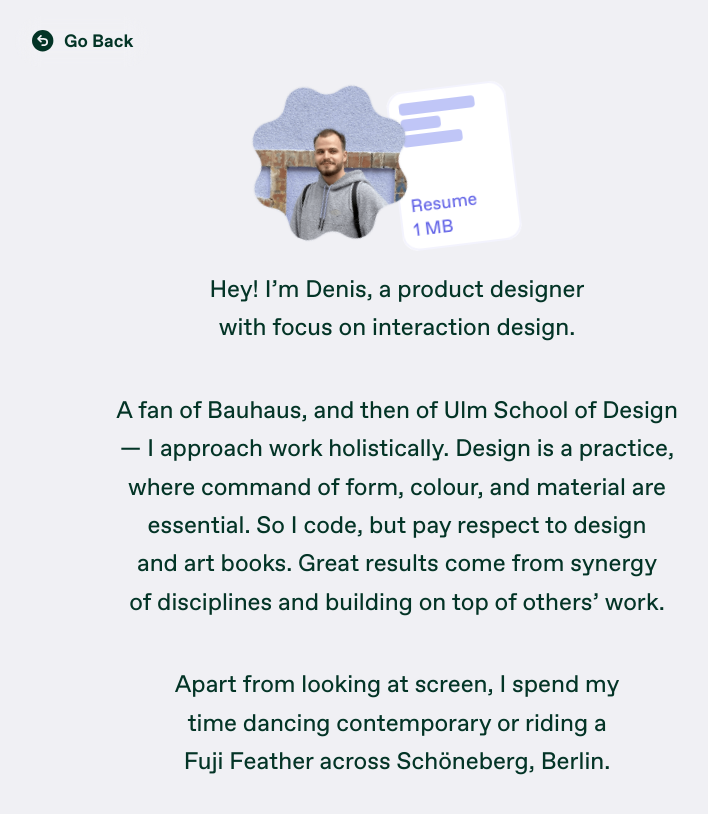
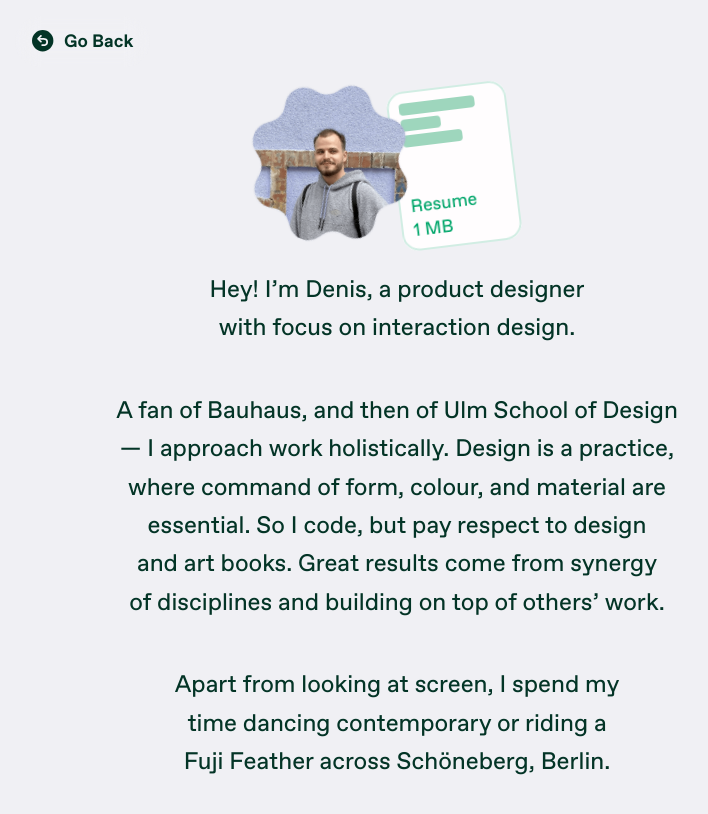
Before and after one commit to kplv/portfolio, a Next.js app: page /about in a window 1280 px wide. Shown: the top 814 px of the page, without its empty margins (243-951 px from the left). Built offline with nearby package versions, Linux system fonts and the light colour scheme; no server answers.

Commit message:
new: typography update

```diff
--- a/src/app/tokens.css
+++ b/src/app/tokens.css
@@ -5,22 +5,26 @@
 :root {
   /* === Color Tokens - Light Mode === */
   --background-color: oklch(from #f0f0f4 l c h);
-  --document-link-accent: oklch(from #6465e7 l c h);
-  --document-link-card-bg: oklch(1 0 0);
+  --document-link-accent: var(--text-accent-color);
+  --document-link-card-bg: color-mix(
+    in oklch,
+    var(--text-accent-color) 1%,
+    oklch(1 0 0)
+  );
   --document-link-border: color-mix(
     in oklch,
-    oklch(from #6465e7 l c h) 8%,
+    var(--text-accent-color) 18%,
     transparent
   );
   --document-link-line: color-mix(
     in oklch,
-    oklch(from #6465e7 l c h) 28%,
-    oklch(0.94 0.02 280)
+    var(--text-accent-color) 34%,
+    oklch(0.94 0.01 165)
   );
   --document-link-line-active: color-mix(
     in oklch,
-    oklch(from #6465e7 l c h) 72%,
-    oklch(0.94 0.02 280)
+    var(--text-accent-color) 74%,
+    oklch(0.94 0.01 165)
   );
 
   --text-accent-color: var(--mint-500);
@@ -35,7 +39,7 @@
   /* Text Secondary - Secondary text */
   --text-secondary-color: var(--slate-400);
   --text-secondary-size: 18px;
-  --text-secondary-line-height: 130%;
+  --text-secondary-line-height: 26px;
   --text-secondary-weight: 400;
 
   /* Text Link - Interactive link text */
@@ -71,15 +75,27 @@
 /* === Theme: Dark Mode === */
 [data-theme='dark'] {
   --background-color: var(--slate-1100);
-  --document-link-accent: oklch(from #6465e7 l c h);
-  --document-link-card-bg: oklch(from #1b1f2c l c h);
-  --document-link-border: color-mix(in oklch, white 5%, transparent);
+  --document-link-accent: var(--text-accent-color);
+  --document-link-card-bg: color-mix(
+    in oklch,
+    var(--text-accent-color) 2%,
+    var(--slate-1100)
+  );
+  --document-link-border: color-mix(
+    in oklch,
+    var(--text-accent-color) 28%,
+    transparent
+  );
   --document-link-line: color-mix(
     in oklch,
-    var(--document-link-accent) 50%,
+    var(--text-accent-color) 44%,
     transparent
   );
-  --document-link-line-active: var(--document-link-accent);
+  --document-link-line-active: color-mix(
+    in oklch,
+    var(--text-accent-color) 78%,
+    transparent
+  );
   --text-accent-color: var(--mint-300);
   --text-primary-color: rgba(255, 255, 255, 0.8);
   --text-secondary-color: var(--slate-600);
--- a/src/components/document-link/document-link.module.css
+++ b/src/components/document-link/document-link.module.css
@@ -1,5 +1,4 @@
 .root {
-  --document-link-accent: #6465e7;
   position: relative;
   display: inline-flex;
   padding: 8px;
@@ -15,12 +14,6 @@
 
 .motionTap {
   display: inline-flex;
-}
-
-@supports (color: oklch(from #6465e7 l c h)) {
-  .root {
-    --document-link-accent: oklch(from #6465e7 l c h);
-  }
 }
 
 .root:focus {
@@ -133,7 +126,7 @@
   font-size: var(--text-secondary-size);
   font-weight: var(--text-primary-weight);
   line-height: var(--text-primary-line-height);
-  color: var(--document-link-accent);
+  color: var(--text-accent-color);
 }
 
 .sizeLine {
@@ -141,5 +134,5 @@
   font-size: var(--text-secondary-size);
   font-weight: var(--text-primary-weight);
   line-height: 1;
-  color: var(--document-link-accent);
+  color: var(--text-accent-color);
 }
--- a/src/components/project-detail/project-detail.module.css
+++ b/src/components/project-detail/project-detail.module.css
@@ -37,9 +37,8 @@
 .sectionTitle {
   font-family: var(--font-hagrid), serif;
   font-weight: 800;
-  width: stretch;
   font-style: italic;
-  font-size: var(--text-display-size);
+  font-size: 40px;
   line-height: 120%;
   overflow-wrap: break-word;
 }
--- a/src/components/project/media-block/media-block.module.css
+++ b/src/components/project/media-block/media-block.module.css
@@ -11,9 +11,9 @@
 }
 
 .label {
-  font-size: var(--text-primary-size);
-  font-weight: var(--text-primary-weight);
-  line-height: var(--text-primary-line-height);
+  font-size: var(--text-secondary-size);
+  font-weight: var(--text-secondary-weight);
+  line-height: var(--text-secondary-line-height);
   color: var(--text-primary-color);
   flex: 1;
   padding-bottom: 16px;
--- a/src/components/unicorn-background/unicorn-background.tsx
+++ b/src/components/unicorn-background/unicorn-background.tsx
@@ -90,7 +90,7 @@ export function UnicornBackground({
       <motion.div
         className={styles.wrapper}
         initial={{ opacity: 0 }}
-        animate={{ opacity: loaded ? (isVisible ? 0.4 : 0) : 0 }}
+        animate={{ opacity: loaded ? (isVisible ? 0.2 : 0) : 0 }}
         transition={{ duration: 0.5, ease: EASE_OUT_QUINT }}
       >
         <div id={containerId} style={{ width: '100%', height: '100%' }} />
```
